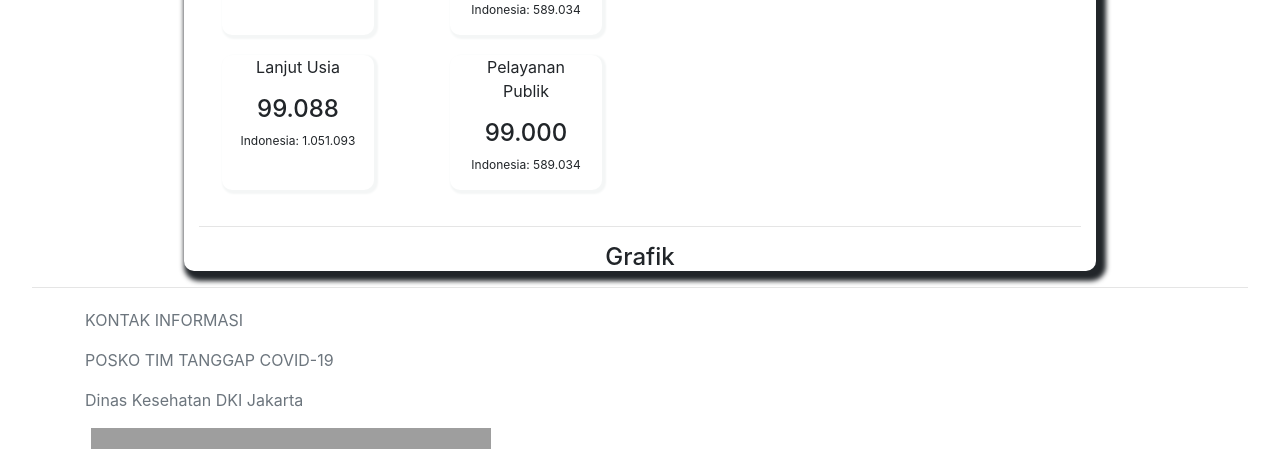
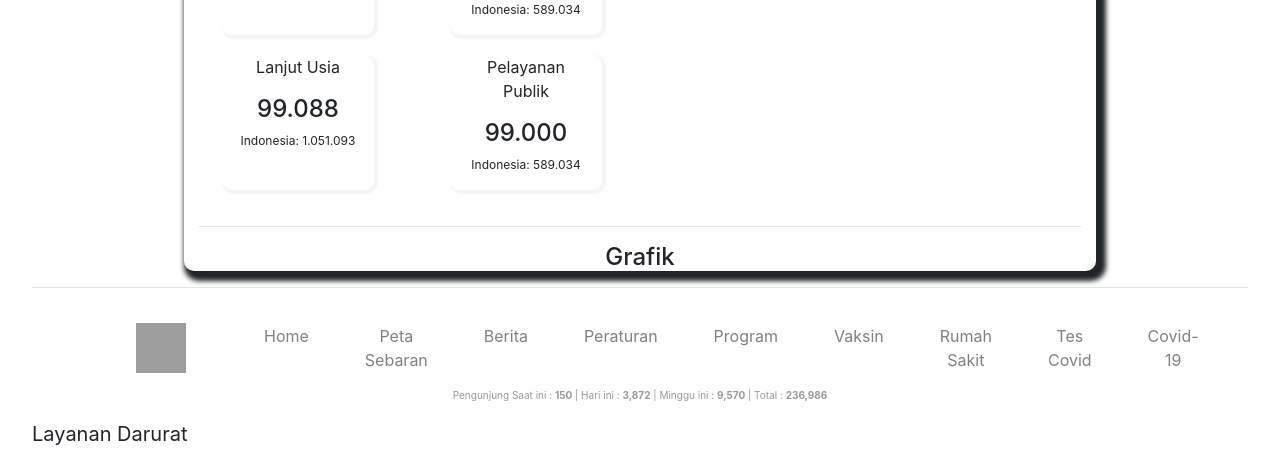
Before and after one commit to primetime49/bambank-pake-g, a CodeIgniter app: page /bambang/ in a window 1280 px wide. Shown: the part 562-1011 px from the top of the page. Run offline with CodeIgniter, Linux system fonts and the light colour scheme; some libraries are stand-ins or nearby versions; grey boxes are pictures that could not be loaded.

Commit message:
footer baru

```diff
--- a/application/views/layout/footer.php
+++ b/application/views/layout/footer.php
@@ -1,22 +1,61 @@
 <footer id="footer-desktop">
     <div class="container">
         <div class="row">
-			<div class="col align-self-start">
-				<p class="text-small text-muted" style="text-align : left">KONTAK INFORMASI</p>
-				<p class="text-small text-muted" style="text-align : left">POSKO TIM TANGGAP COVID-19</p>
-				<p class="text-small text-muted" style="text-align : left">Dinas Kesehatan DKI Jakarta</p>
-				<span style="float:left"><img src="https://corona.jakarta.go.id/img/logo/pin.png" alt=""> Jalan Kesehatan No. 10 Jakarta Pusat</span>
-				<br>
-				<span style="float:left"><img src="https://corona.jakarta.go.id/img/logo/phone-black.png" alt=""> 112, 081 112 112 112, atau 081 388 376 955</span>
-				<br>
-				<p class="text-small text-muted" style="text-align : left">Apabila terjadi gejala terkait COVID-19, harap segera periksa diri Anda.</p>
-            </div>
+			<nav class="navbar navbar-expand-lg navbar-dark>
+			<div class="container">
+				<a class="navbar-brand" href="<?= base_url('home') ?>">
+				<img src="<?= base_url('public/logo.png') ?>" alt="Logo" width="50" height="50">
+				</a>
+				<button class="navbar-toggler" type="button" data-toggle="collapse" data-target="#navbarNav" aria-controls="navbarNav" aria-expanded="false" aria-label="Toggle navigation">
+					<span class="navbar-toggler-icon"></span>
+				</button>
+
+				<div class="collapse navbar-collapse" id="navbarNav">
+					<ul class="navbar-nav">
+						<li class="nav-item">
+							<a class="nav-link" href="<?= base_url('home') ?>">Home</a>
+						</li>
+						<li class="nav-item">
+							<a class="nav-link" href="<?= base_url('contact') ?>">Peta Sebaran</a>
+						</li>
+						<li class="nav-item">
+							<a class="nav-link" href="<?= base_url('faqs') ?>">Berita</a>
+						</li>
+							<li class="nav-item">
+							<a class="nav-link" href="<?= base_url('faqs') ?>">Peraturan</a>
+						</li>
+							<li class="nav-item">
+							<a class="nav-link" href="<?= base_url('faqs') ?>">Program</a>
+						</li>
+							<li class="nav-item">
+							<a class="nav-link" href="<?= base_url('vaksin') ?>">Vaksin</a>
+						</li>
+							<li class="nav-item">
+							<a class="nav-link" href="<?= base_url('faqs') ?>">Rumah Sakit</a>
+						</li>
+							<li class="nav-item">
+							<a class="nav-link" href="<?= base_url('faqs') ?>">Tes Covid</a>
+						</li>
+							<li class="nav-item">
+							<a class="nav-link" href="<?= base_url('faqs') ?>">Covid-19</a>
+						</li>
+					</ul>
+				</div>
+			</div>
+
 			<div class="col align-self-end">
 				<p style="font-size:10px">Pengunjung Saat ini : <b>150</b> | Hari ini : <b>3,872</b> | Minggu ini : <b>9,570</b> | Total : <b>236,986</b></p>
 			</div>
 		</div>
     </div>
-     Copyright &copy; <?php echo date('Y'); ?>. Warganet.
+
+	<p style="font-size:20px">Layanan Darurat<br></p>
+	<span><img src="https://corona.jakarta.go.id/img/logo/pin.png" alt=""> Jalan Kesehatan No. 10 Jakarta Pusat<br></span>
+	<span><img src="https://corona.jakarta.go.id/img/logo/phone-black.png" alt=""> 112, 0811-1211-2112, atau 0813-8837-6955</span>
+
+	<hr>
+    Copyright &copy; <?php echo date('Y'); ?>. Warganet.
+	<br>
 </footer>
 </body>
 </html>
```
